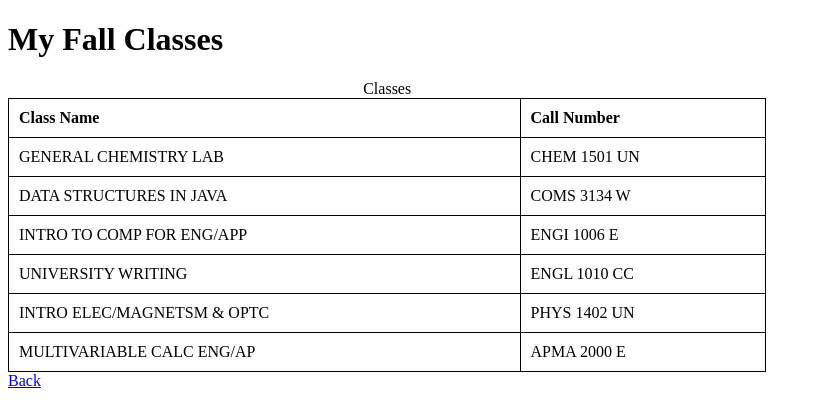
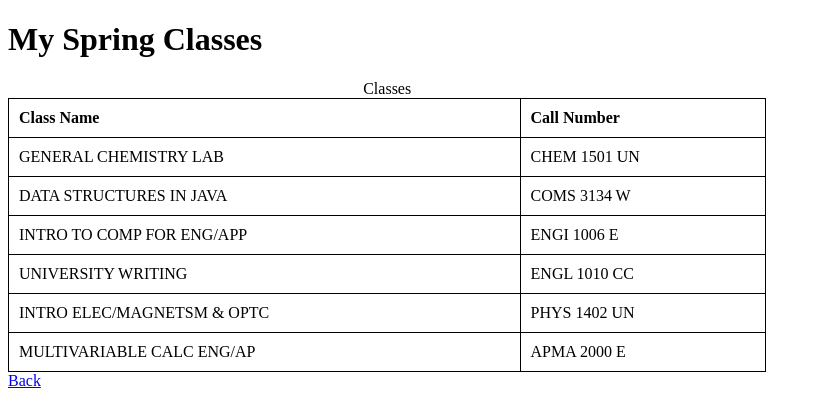
Before and after one commit to cjiang-git/Flask-Project, a Flask app: page /My_Fall_Classes in a window 1280 px wide. Shown: the top 420 px of the page, without its empty margins (0-821 px from the left). Run offline with Flask 2, Linux system fonts and the light colour scheme.

Commit message:
editedCoursesPage

```diff
--- a/cj2630-final/templates/FallC.html
+++ b/cj2630-final/templates/FallC.html
@@ -1,7 +1,7 @@
 <!DOCTYPE html>
 <html>
     <head>
-        <title>Fall Classes</title>
+        <title>Spring 2020 Classes</title>
         <style>
         table, th, td {
           border: 1px solid black;
@@ -17,7 +17,7 @@
     <head>
     <body>
 
-    <h1>My Fall Classes</h1>
+    <h1>My Spring Classes</h1>
 
     <table style="width:60%"><caption>Classes</caption>
         <thead>
```
Also changed, not shown: 1 other file.
